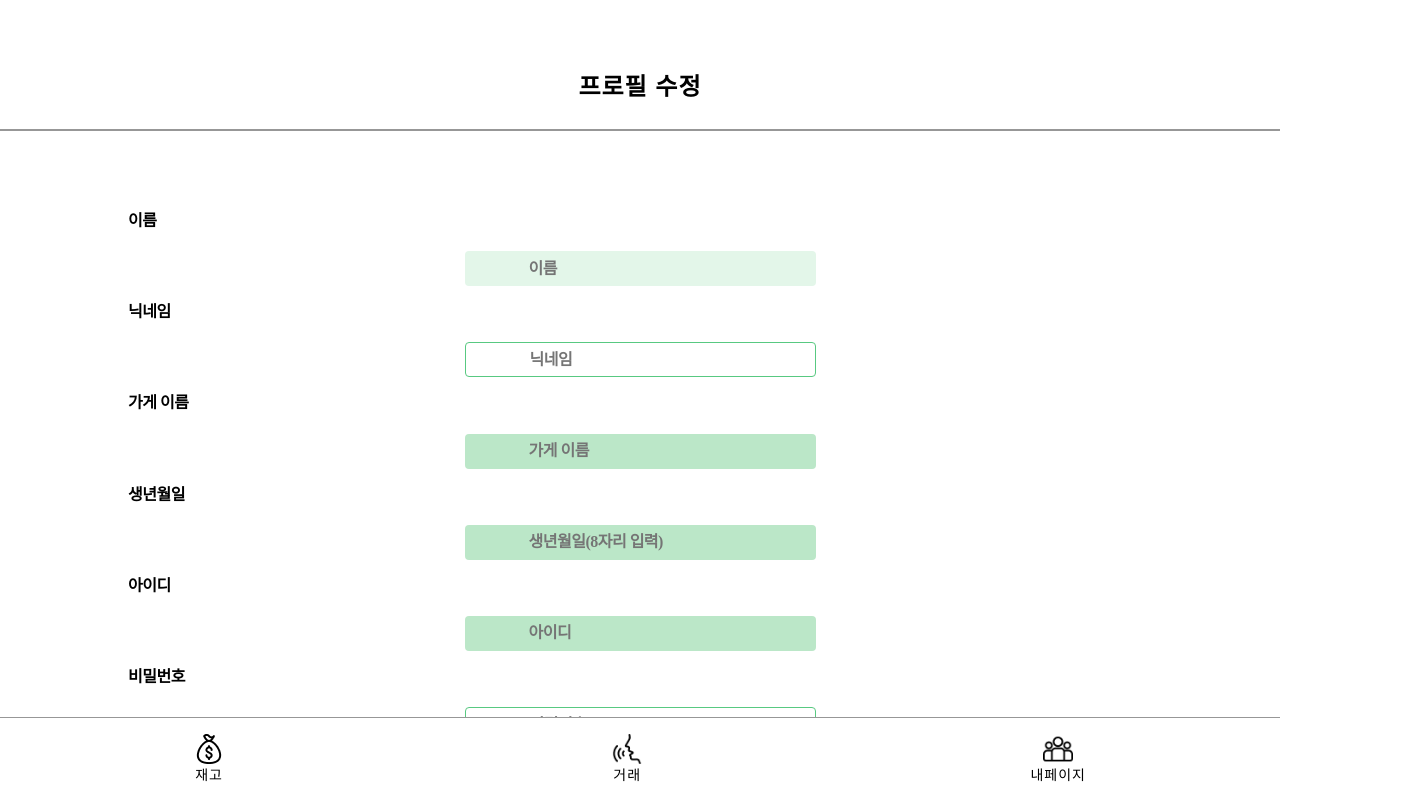
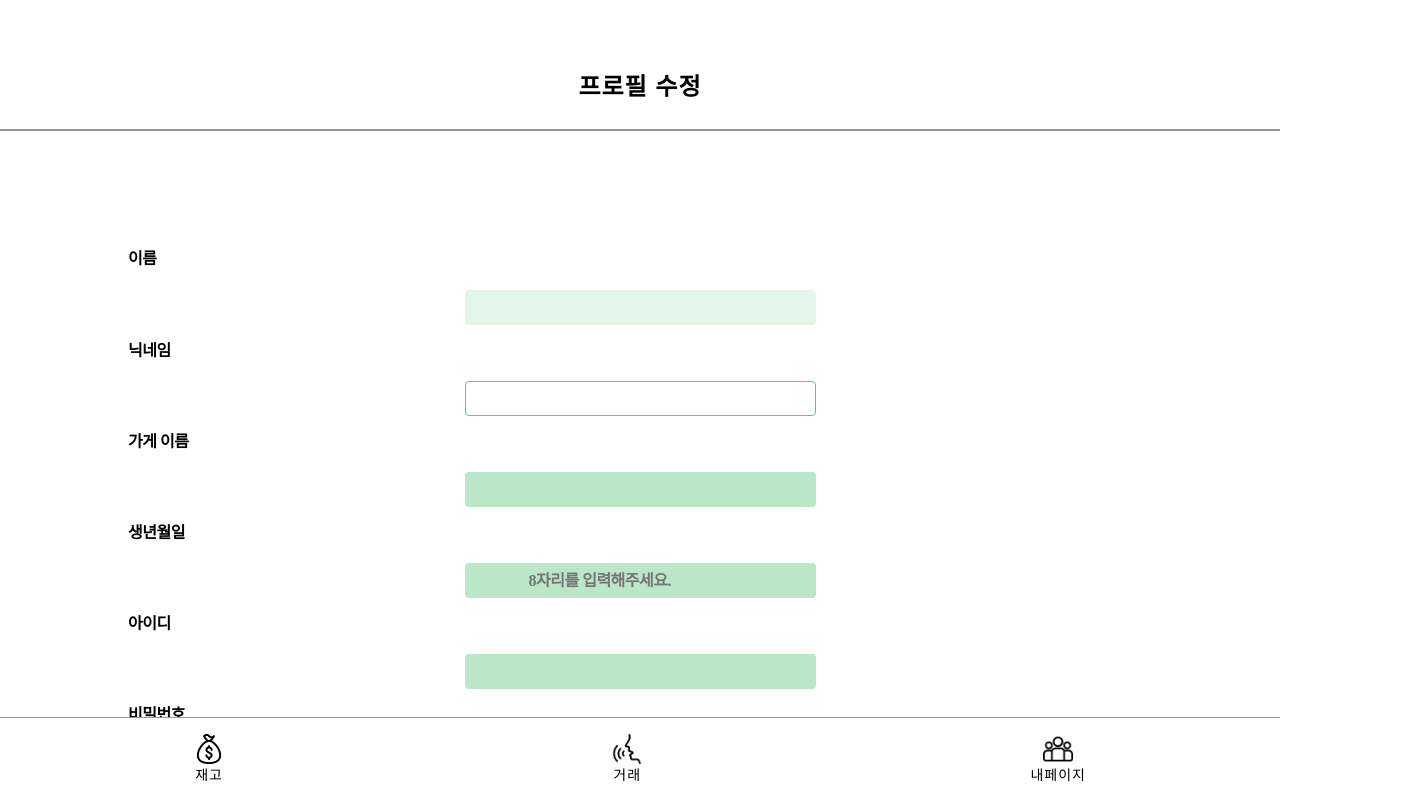
Before and after one commit to clarte2276/HackathonProject3_Hanulton, a React (Create React App) app in the folder front-end/: page /mypage/edit in a window 1280 px wide. Shown: the top 800 px of the page, 1408 px wide, since content can reach past the window. Built offline with nearby package versions, Linux system fonts and the light colour scheme; no server answers; a web font is replaced by a local one.

Commit message:
마이페이지 css 수정

```diff
--- a/front-end/src/components/mypage/Login.css
+++ b/front-end/src/components/mypage/Login.css
@@ -5,7 +5,6 @@
   flex-direction: column;
   justify-content: flex-start;
   position: fixed;
-  align-items: center;
   height: 100%;
   width: 100%;
   overflow: hidden;
--- a/front-end/src/components/mypage/Mypage.css
+++ b/front-end/src/components/mypage/Mypage.css
@@ -39,6 +39,11 @@
 .myPageAll {
   display: flex;
   flex-direction: column;
+  justify-content: flex-start;
+  position: fixed;
+  height: 100%;
+  width: 100%;
+  overflow: hidden;
 }
 
 .myPage {
--- a/front-end/src/components/mypage/MypageEdit.css
+++ b/front-end/src/components/mypage/MypageEdit.css
@@ -3,6 +3,11 @@
 .myPageEditAll {
   display: flex;
   flex-direction: column;
+  justify-content: flex-start;
+  position: fixed;
+  height: 100%;
+  width: 100%;
+  overflow: hidden;
 }
 
 .myPageEdit {
@@ -13,7 +18,7 @@
 .userEditForm {
   display: flex;
   flex-direction: column;
-  margin-top: 5%;
+  margin-top: 8%;
 }
 
 .userEditForm p {
@@ -106,5 +111,5 @@
   background: #58c981;
   border-radius: 4px;
   border: none;
-  margin-top: 8%;
+  margin-top: 13%;
 }
--- a/front-end/src/components/mypage/MypageEdit.js
+++ b/front-end/src/components/mypage/MypageEdit.js
@@ -56,23 +56,23 @@ function MypageEdit() {
         <form onSubmit={handleSaveWrapper} className="userEditForm">
           <div className="userEditName">
             <p>이름</p>
-            <input type="text" name="name" placeholder="이름" value={name} disabled />
+            <input type="text" name="name" value={name} disabled />
           </div>
           <div className="userEditNickname">
             <p>닉네임</p>
-            <input type="text" name="nickname" placeholder="닉네임" value={nickname} onChange={handleInputChange} />
+            <input type="text" name="nickname" value={nickname} onChange={handleInputChange} />
           </div>
           <div className="userEditInfo">
             <p>가게 이름</p>
-            <input type="text" name="store" placeholder="가게 이름" value={store} disabled />
+            <input type="text" name="store" value={store} disabled />
             <p>생년월일</p>
-            <input type="text" name="birth" placeholder="생년월일(8자리 입력)" value={birth} disabled />
+            <input type="text" name="birth" placeholder="8자리를 입력해주세요." value={birth} disabled />
             <p className="a_id">아이디 </p>
-            <input type="text" placeholder="아이디" value={id} disabled />{' '}
+            <input type="text" value={id} disabled />{' '}
           </div>
           <div className="userEditPw">
             <p className="a_pw">비밀번호</p>
-            <input type="text" placeholder="비밀번호" value={password} onChange={(e) => setPassword(e.target.value)} />
+            <input type="text" value={password} onChange={(e) => setPassword(e.target.value)} />
           </div>
           <div className="centered">
             <button type="submit" className="saveBtn">
--- a/front-end/src/components/mypage/Signup.css
+++ b/front-end/src/components/mypage/Signup.css
@@ -3,7 +3,12 @@
 .SignupPage {
   display: flex;
   flex-direction: column;
-  margin-top: 11%;
+  justify-content: flex-start;
+  position: fixed;
+  height: 100%;
+  width: 100%;
+  overflow: hidden;
+  margin-top: 15%;
 }
 
 .SignupPage h1 {
@@ -94,5 +99,5 @@
   background: #58c981;
   border-radius: 4px;
   border: none;
-  margin-top: 10%;
+  margin-top: 20%;
 }
```
Also changed, not shown: front-end/src/components/images/mypageuser.png.
